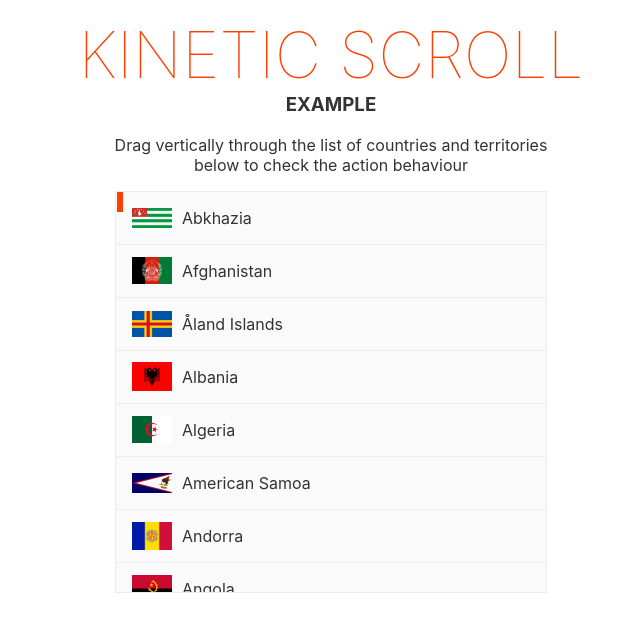
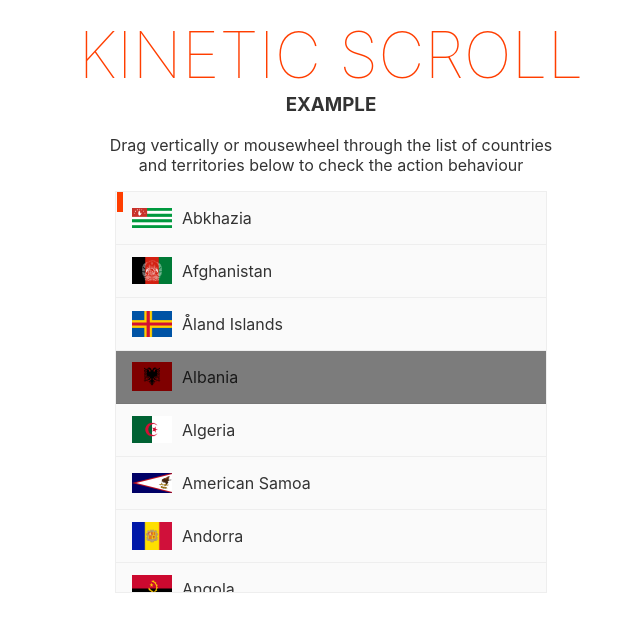
Before and after one commit to wstaeblein/kineticsroll, a Svelte app: page / in a window 1280 px wide. Shown: the top 632 px of the page, without its empty margins (309-949 px from the left). Built offline with nearby package versions, Linux system fonts and the light colour scheme.

Commit message:
Snap functionality

```diff
--- a/src/App.svelte
+++ b/src/App.svelte
@@ -8,10 +8,11 @@ console.log(countries)
 <main>
 	<h1>Kinetic Scroll</h1>
     <h3>Example</h3>
-    <p>Drag vertically through the list of countries and territories<br>below to check the action behaviour</p>
+    <p>Drag vertically or mousewheel through the list of countries<br>and territories below to check the action behaviour</p>
     <div class="container">
         <div id="indic"></div>
-        <ul use:kineticscroll={{ indicator: 'indic'}}>
+        <div class="visor"></div>
+        <ul use:kineticscroll={{ indicator: 'indic', snap: true }}>
             {#each countries as country}
                 <li><img src="./flags/{country.code.toLowerCase()}.png" loading="lazy" alt="{country.name}" /><span>{country.name}</span></li>
             {/each}
@@ -21,6 +22,16 @@ console.log(countries)
 </main>
 
 <style>
+    .visor {
+        position: fixed;
+        left: 0;
+        right: 0;
+        top: 159px;
+        height: 53px;
+        background-color: rgba(0, 0, 0, 0.5);
+        z-index: 11;
+        pointer-events: none;
+    }
     #indic {
         position: absolute;
         left: 1px;
@@ -40,6 +51,7 @@ console.log(countries)
         margin: auto;
         height: 400px;
         overflow: hidden;
+        transform: scale(1);
     }
     ul {
         width: fit-content;
--- a/src/kineticscroll.js
+++ b/src/kineticscroll.js
@@ -11,10 +11,13 @@ export function kineticscroll(node, cfgs) {
     let offset = 0;
     let min = 0;
     let pressed = false;
-    let defaultConfigs = { indicator: '', useWheel: true };
+    let wheeling = false;
+    let defaultConfigs = { indicator: '', useWheel: true, snap: false };
     let configs = {...defaultConfigs, ...cfgs};
     let indicator = configs.indicator ? document.getElementById(configs.indicator) : null;
     let timeConstant = 325;
+    let snapHeight = configs.snap ? getElementFullHeight(node.children[0]) : 1;
+    let wheelTicker = 0;
 
     if (indicator) {
         let pos = getComputedStyle(parent).position;
@@ -27,11 +30,11 @@ export function kineticscroll(node, cfgs) {
 
 
     if (typeof window.ontouchstart !== 'undefined') {
-        node.addEventListener('touchstart', tap);
+        node.addEventListener('touchstart', start);
         node.addEventListener('touchmove', drag);
         node.addEventListener('touchend', release);
     }
-    node.addEventListener('mousedown', tap);
+    node.addEventListener('mousedown', start);
     node.addEventListener('mousemove', drag);
     node.addEventListener('mouseup', release);
     if (configs.useWheel) { node.addEventListener('wheel', wheel); }
@@ -45,6 +48,8 @@ export function kineticscroll(node, cfgs) {
         // touch event
         if (e.targetTouches && (e.targetTouches.length >= 1)) {
             return e.targetTouches[0].clientY;
+        } else if (e.deltaY) {
+            return e.deltaY
         }
 
         // mouse event
@@ -58,15 +63,15 @@ export function kineticscroll(node, cfgs) {
     }
 
     function track() {
-        var now, elapsed, delta, v;
 
-        now = Date.now();
-        elapsed = now - timestamp;
+        let now = Date.now();
+        let elapsed = now - timestamp;
         timestamp = now;
-        delta = offset - frame;
+
+        let delta = offset - frame;
         frame = offset;
 
-        v = 1000 * delta / (1 + elapsed);
+        let v = 1000 * delta / (1 + elapsed);
         velocity = 0.8 * v + 0.2 * velocity;
     }
 
@@ -85,22 +90,36 @@ export function kineticscroll(node, cfgs) {
         }
     }
 
-    function wheel(e) {
+    function wheel(e) {console.log(e)
         var y, delta;
+
+        if (wheelTicker) {
+            clearTimeout(wheelTicker);
+        } else {
+            track();
+            start(e, true);
+        }
 
         y = ypos(e);
         delta = event.deltaY;
-        if (delta > 2 || delta < -2) {
-            reference = y;
-            scroll(offset + delta);
-        }
+        reference = y;
+        let total = offset + delta;
+        let amount = configs.snap ? Math.round(total / snapHeight) * snapHeight : total;
+        scroll(amount);
+
+        wheelTicker = setTimeout(function() {
+            clearTimeout(wheelTicker);
+            wheelTicker = 0;
+            release(e);
+        }, 60);
+
         e.preventDefault();
         e.stopPropagation();
         return false;
     }
 
-    function tap(e) {
-        pressed = true;
+    function start(e, isWheel) {
+        if (isWheel) { wheeling = true; } else { pressed = true; }
         reference = ypos(e);
 
         velocity = amplitude = 0;
@@ -132,11 +151,13 @@ export function kineticscroll(node, cfgs) {
 
     function release(e) {
         pressed = false;
+        wheeling = false;
         clearInterval(ticker);
 
-        if (velocity > 10 || velocity < -10) {
+        if (velocity > 10 || velocity < -10 || configs.snap) {
             amplitude = 0.8 * velocity;
             target = Math.round(offset + amplitude);
+            if (configs.snap) { target = Math.round(target / snapHeight) * snapHeight; }
             timestamp = Date.now();
             requestAnimationFrame(autoScroll);
         }
@@ -148,14 +169,14 @@ export function kineticscroll(node, cfgs) {
     return {
 		destroy() {
             if (typeof window.ontouchstart !== 'undefined') {
-                node.removeEventListener('touchstart', tap);
+                node.removeEventListener('touchstart', start);
                 node.removeEventListener('touchmove', drag);
                 node.removeEventListener('touchend', release);
             }
-            node.removeEventListener('mousedown', tap);
+            node.removeEventListener('mousedown', start);
             node.removeEventListener('mousemove', drag);
             node.removeEventListener('mouseup', release);
-            if (configs.useWheel) { node.removeEventListener('wheel', wheel); }
+            if (configs.useWheel) { node.removeEventListener('wheel', wheel, { passive: false }); }
 		}
 	}
 };
```
Also changed, not shown: 1 other file (tests, documents, lock files or other folders).
